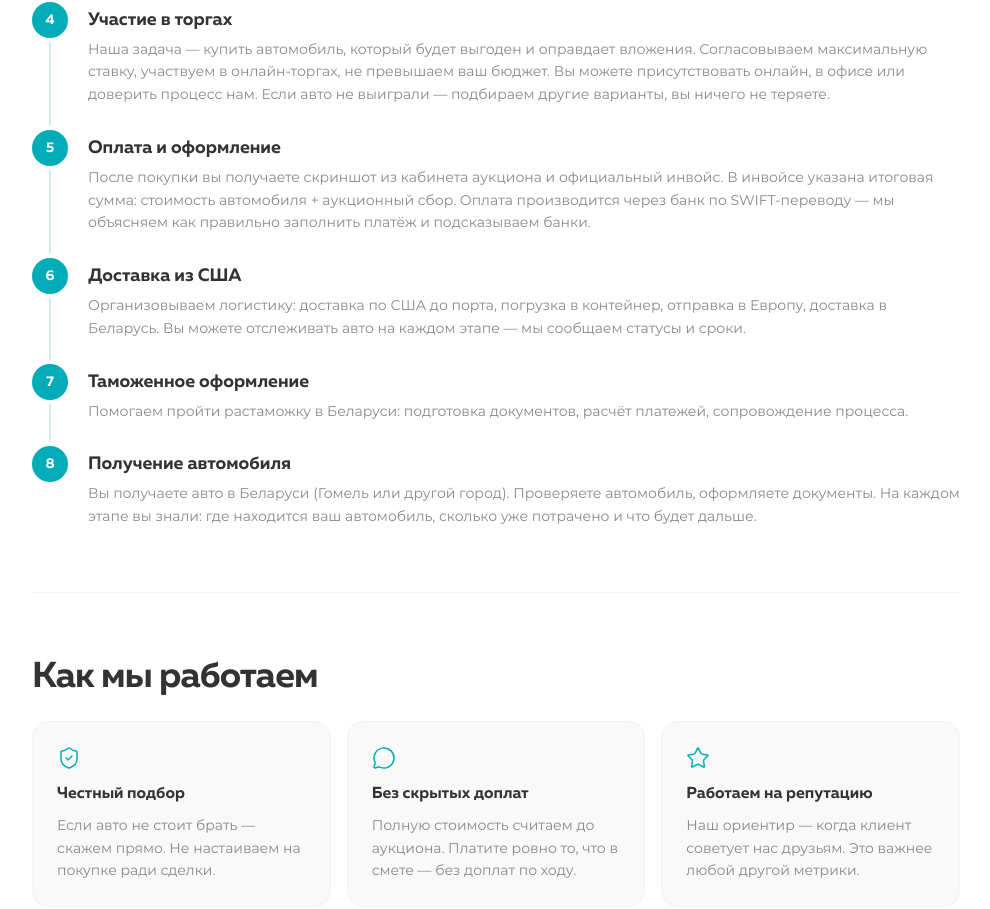
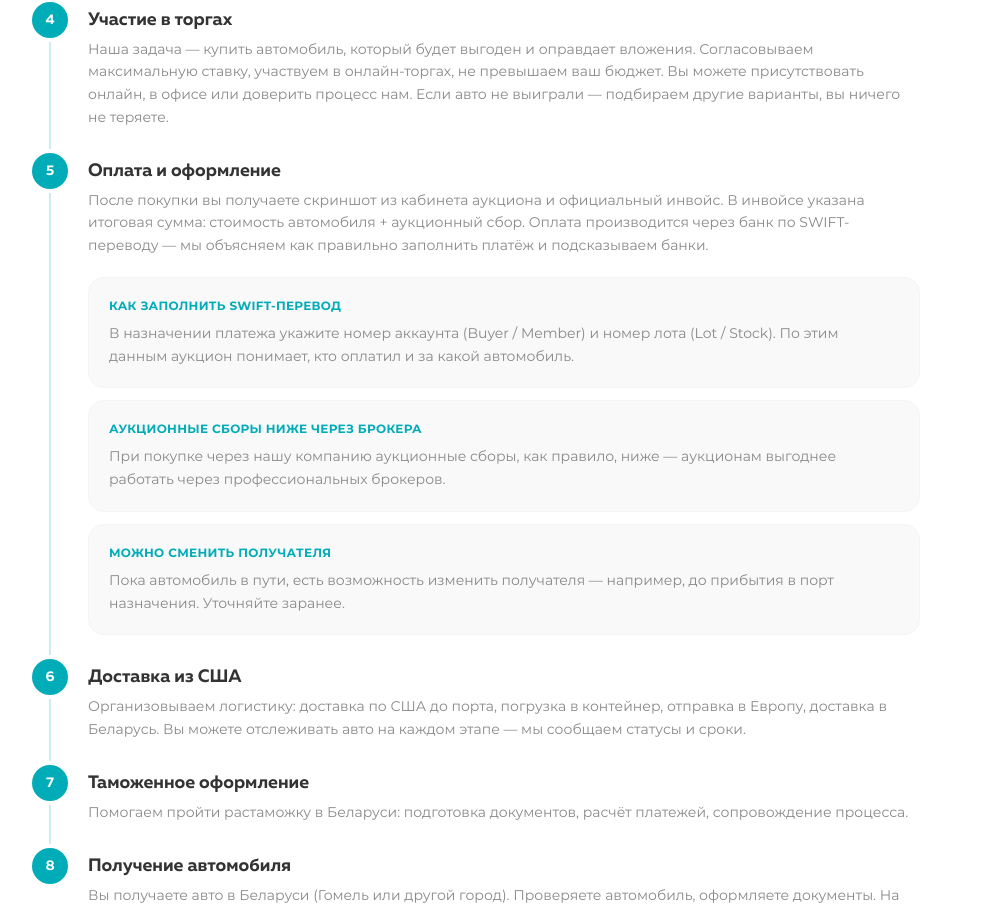
Before and after one commit to idzvilla/pmcars, a Next.js app: page /protsess in a window 1280 px wide. Shown: the part 809-1718 px from the top of the page, without its empty margins (32-1022 px from the left). Built offline with nearby package versions, Linux system fonts and the light colour scheme.

Commit message:
feat: add swift/broker/recipient tip cards to process step 5

```diff
--- a/src/app/protsess/ProtsessPageClient.tsx
+++ b/src/app/protsess/ProtsessPageClient.tsx
@@ -342,6 +342,38 @@ export default function ProtsessPageClient() {
                           ))}
                         </ul>
                       )}
+                      {i === 4 && (
+                        <div className="mt-5 flex flex-col gap-3">
+                          <div className="bg-light-bg rounded-2xl p-5 border border-gray-100">
+                            <p className="font-montserrat text-xs font-semibold text-primary uppercase tracking-wide mb-2">
+                              Как заполнить SWIFT-перевод
+                            </p>
+                            <p className="font-montserrat text-sm text-muted leading-relaxed">
+                              В назначении платежа укажите номер аккаунта (Buyer&nbsp;/&nbsp;Member) и номер лота
+                              (Lot&nbsp;/&nbsp;Stock). По этим данным аукцион понимает, кто оплатил и за какой
+                              автомобиль.
+                            </p>
+                          </div>
+                          <div className="bg-light-bg rounded-2xl p-5 border border-gray-100">
+                            <p className="font-montserrat text-xs font-semibold text-primary uppercase tracking-wide mb-2">
+                              Аукционные сборы ниже через брокера
+                            </p>
+                            <p className="font-montserrat text-sm text-muted leading-relaxed">
+                              При покупке через нашу компанию аукционные сборы, как правило, ниже — аукционам
+                              выгоднее работать через профессиональных брокеров.
+                            </p>
+                          </div>
+                          <div className="bg-light-bg rounded-2xl p-5 border border-gray-100">
+                            <p className="font-montserrat text-xs font-semibold text-primary uppercase tracking-wide mb-2">
+                              Можно сменить получателя
+                            </p>
+                            <p className="font-montserrat text-sm text-muted leading-relaxed">
+                              Пока автомобиль в пути, есть возможность изменить получателя — например, до
+                              прибытия в порт назначения. Уточняйте заранее.
+                            </p>
+                          </div>
+                        </div>
+                      )}
                     </div>
                   </div>
                 ))}
@@ -609,7 +641,7 @@ export default function ProtsessPageClient() {
           </div>
 
           {/* Right sidebar — desktop only */}
-          <aside className="hidden xl:block w-[160px] flex-shrink-0 sticky top-32">
+          <aside className="hidden xl:block w-[200px] flex-shrink-0 sticky top-32">
             <nav className="flex flex-col">
               {SECTIONS.map(({ id, label }) => (
                 <a
@@ -618,7 +650,7 @@ export default function ProtsessPageClient() {
                   className={`py-[5px] pl-2 text-xs font-montserrat leading-snug transition-colors border-l-[1.5px] ${
                     activeSection === id
                       ? 'text-primary font-semibold border-primary'
-                      : 'text-muted/50 border-transparent hover:text-muted'
+                      : 'text-muted/50 font-medium border-transparent hover:text-muted'
                   }`}
                 >
                   {label}
```
